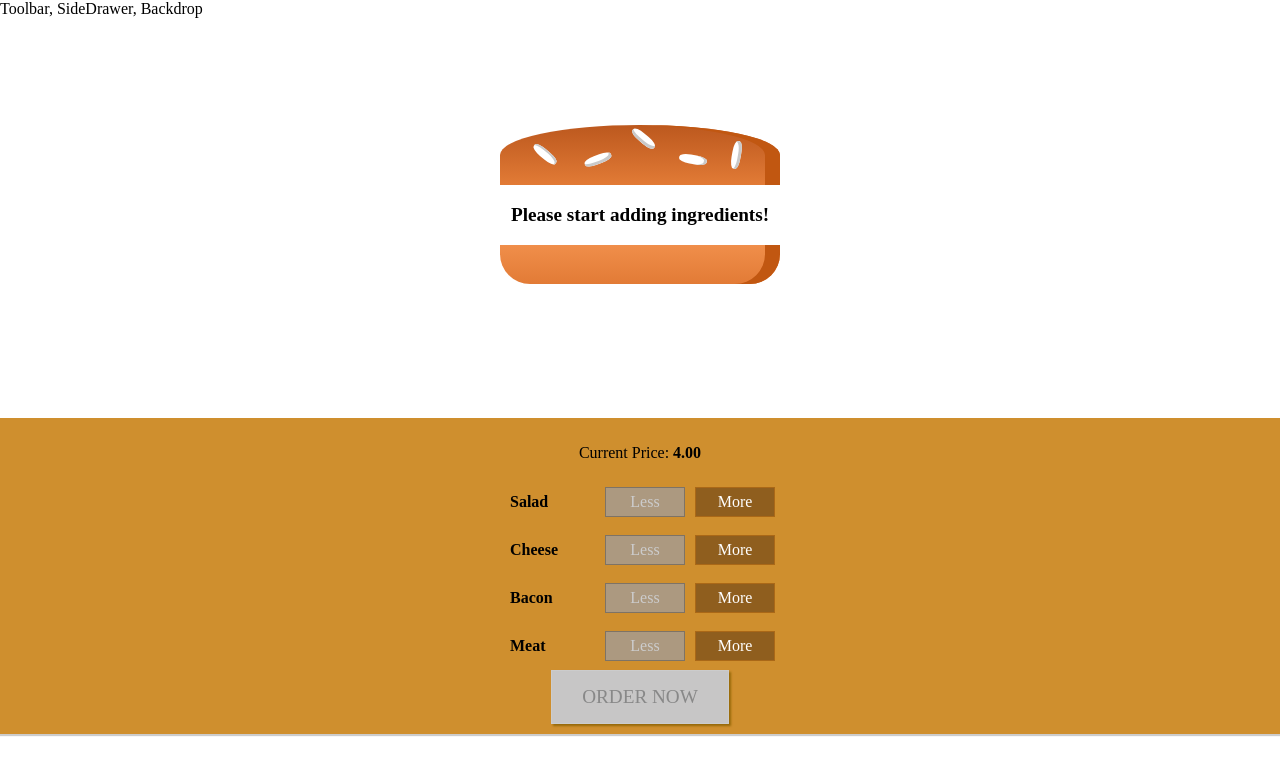
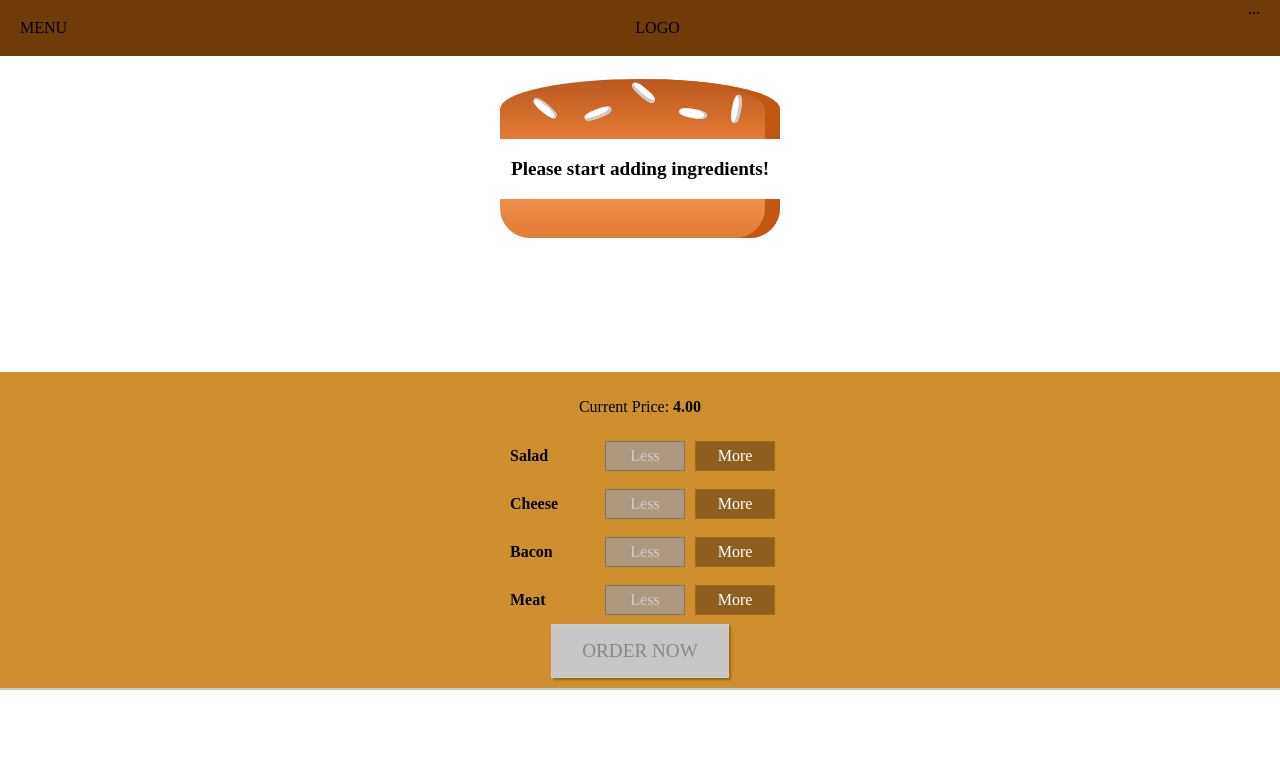
Before and after one commit to timmlaxton/Burger, a React (Create React App) app: page / in a window 1280 px wide. Shown: the top 774 px of the page. Built offline with nearby package versions, Linux system fonts and the light colour scheme.

Commit message:
added toolbar

```diff
--- a/src/components/Burger/OrderSummary/OrderSummary.js
+++ b/src/components/Burger/OrderSummary/OrderSummary.js
@@ -20,6 +20,7 @@ const orderSummary = (props) => {
             <ul>
                 {ingredientSummary}
             </ul>
+            <p><strong>Total Price: {props.price.toFixed(2)}</strong></p>
             <p> Continue to checkout?</p>
             <Button btnType="Danger" clicked={props.purchaseCancelled}>CANCEL</Button>
             <Button btnType="Success" clicked={props.purchaseContinued}>CONTINUE</Button>
--- a/src/components/Layout/Layout.js
+++ b/src/components/Layout/Layout.js
@@ -2,10 +2,11 @@ import React from 'react';
 
 import Aux from '../../hoc/Aux';
 import classes from './Layout.module.css';
+import Toolbar from '../Navigation/Toolbar/Toolbar';
 
 const layout = (props) => (
     <Aux>
-        <div>Toolbar, SideDrawer, Backdrop</div>
+        <Toolbar/>
          <main className={classes.Content}>
              {props.children}
      </main>
--- a/src/components/Layout/Layout.module.css
+++ b/src/components/Layout/Layout.module.css
@@ -1,3 +1,3 @@
 .Content {
-    margin-top: 100px;
+    margin-top: 72px;
 }
--- /dev/null
+++ b/src/components/Navigation/Toolbar/Toolbar.js
@@ -0,0 +1,15 @@
+import React from 'react';
+
+import classes from './Toolbar.module.css';
+
+const toolbar =  (props) => (
+    <header className={classes.Toolbar}>
+        <div>MENU</div>
+        <div>LOGO</div>
+        <nav>
+            ...
+        </nav>
+    </header>
+);
+
+export default toolbar;
--- /dev/null
+++ b/src/components/Navigation/Toolbar/Toolbar.module.css
@@ -0,0 +1,19 @@
+.Toolbar {
+    height: 56px;
+    width: 100%;
+    position: fixed;
+    top: 0;
+    left: 0;
+    background-color: #703B09;
+    display: flex;
+    justify-content: space-between;
+    align-items: center;
+    padding: 0 20px;
+    box-sizing: border-box;
+    z-index: 90;
+}
+
+.Toolbar nav {
+    height: 100%;
+
+}
--- a/src/containers/BurgerBuilder/BurgerBuilder.js
+++ b/src/containers/BurgerBuilder/BurgerBuilder.js
@@ -93,6 +93,7 @@ purchaseContinueHandler = () => {
                 <Modal show={this.state.purchasing} modalClosed={this.purchseCancelhandler}>
                 <OrderSummary
                 ingredients={this.state.ingredients}
+                price={this.state.totalPrice}
                 purchaseCancelled={this.purchaseCancelHandler}
                 purchaseContinued={this.purchaseContinueHandler}/>
                 </Modal>
```
